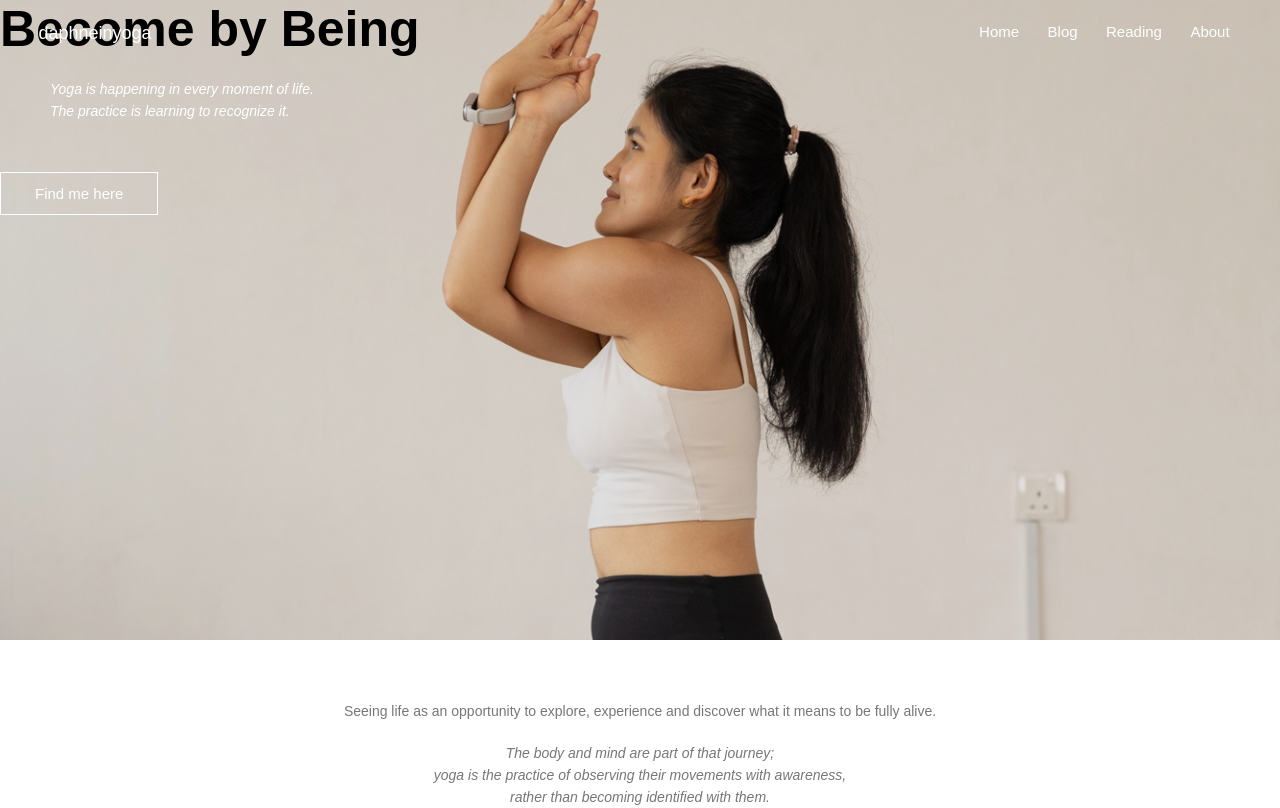
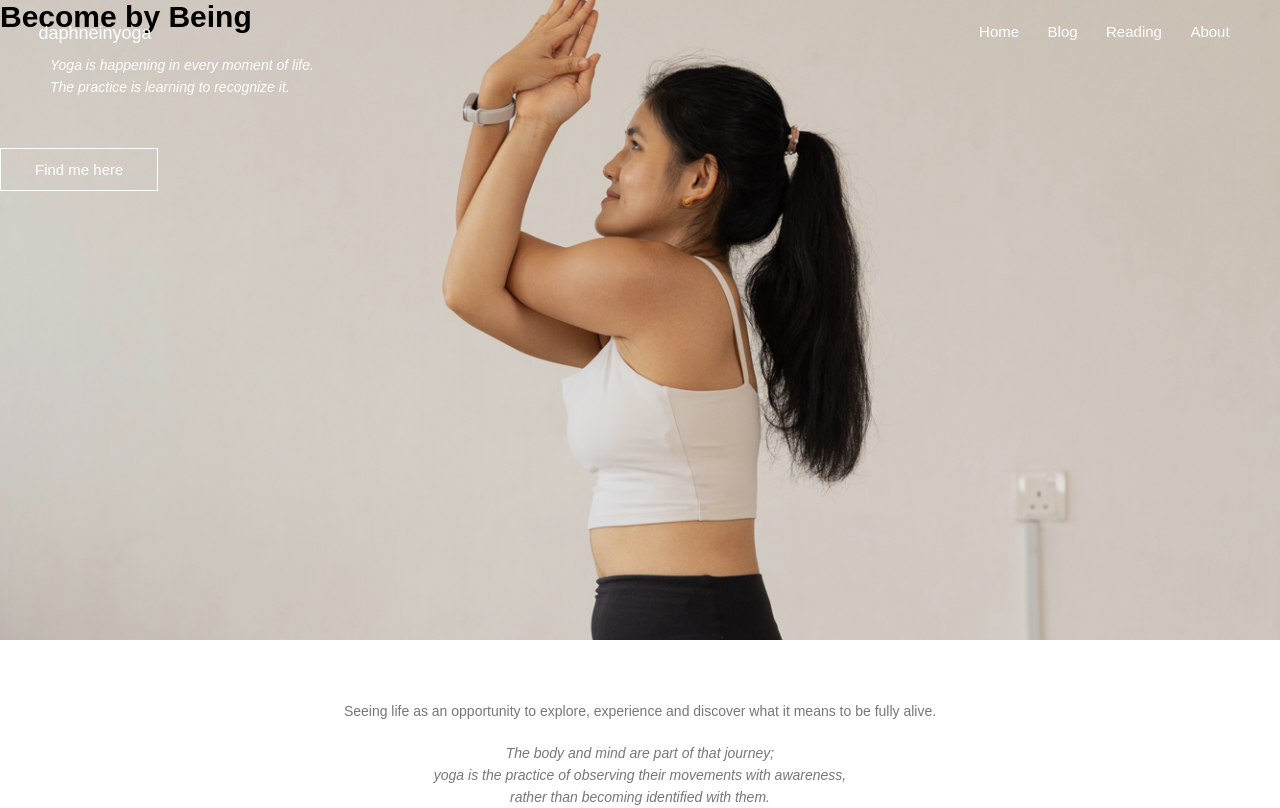
Before and after one commit to Daphnelee-mh/daphneinyoga, a plain HTML site: page index.html in a window 1280 px wide. Shown: the top 808 px of the page. Drawn offline with Linux system fonts and the light colour scheme.

Commit message:
Update index.html

```diff
--- a/index.html
+++ b/index.html
@@ -46,7 +46,7 @@
 </nav>
         <div class="text-box">
 
-      <h1>Become by Being</h1>
+      <h3>Become by Being</h3>
              <p>
     <em>
       Yoga is happening in every moment of life. <br> The practice is learning to recognize it.<br>
```
